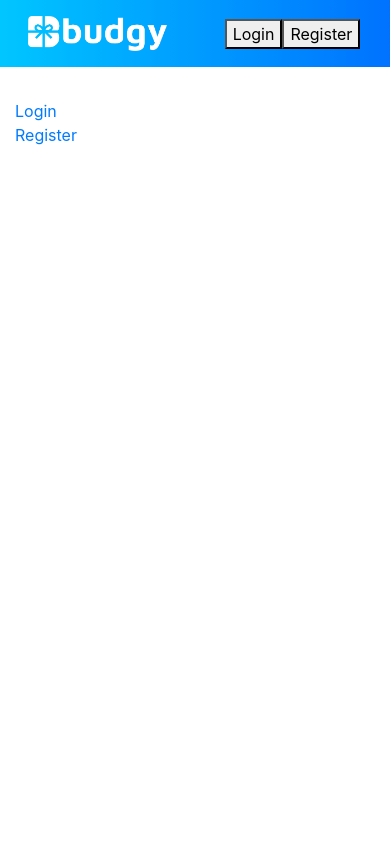
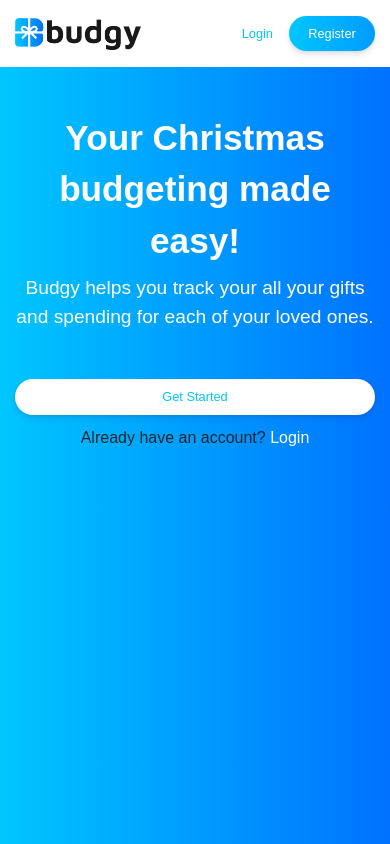
Before and after one commit to michaeltroya/budgy-frontend, a React (Create React App) app: page / in a window 390 px wide. Built offline with nearby package versions, Linux system fonts and the light colour scheme; a web font is replaced by a local one.

Commit message:
finsih homepage mobile styling

```diff
--- a/src/App.js
+++ b/src/App.js
@@ -9,8 +9,6 @@ import Login from './pages/Login/Login';
 import Register from './pages/Register/Register';
 import AuthRoute from './util/AuthRoute';
 import Navbar from './components/layout/Navbar/Navbar';
-//BS imports
-import { Container } from 'react-bootstrap';
 //Redux imports
 import { Provider } from 'react-redux';
 import store from './redux/store';
@@ -36,12 +34,10 @@ const App = () => (
   <Provider store={store}>
     <Router>
       <Navbar />
-      <Container>
-        <AuthRoute exact path="/" component={Home} />
-        <AuthRoute exact path="/dashboard" component={Dashboard} />
-        <AuthRoute exact path="/login" component={Login} />
-        <AuthRoute exact path="/register" component={Register} />
-      </Container>
+      <AuthRoute exact path="/" component={Home} />
+      <AuthRoute exact path="/dashboard" component={Dashboard} />
+      <AuthRoute exact path="/login" component={Login} />
+      <AuthRoute exact path="/register" component={Register} />
     </Router>
   </Provider>
 );
--- a/src/components/layout/Navbar/Navbar.js
+++ b/src/components/layout/Navbar/Navbar.js
@@ -3,21 +3,25 @@ import { Link } from 'react-router-dom';
 // Bootstrap imports
 import { Container, Row, Col } from 'react-bootstrap';
 //img imports
-import logo from '../../../images/light-logo.png';
+import logo from '../../../images/dark-logo.png';
 
 const Navbar = () => {
   return (
     <div className="navbar">
       <Container fluid>
         <Row>
-          <Col className="navbar-logo-container" xs={6}>
+          <Col className="navbar-logo-container" xs={5}>
             <Link to="/">
               <img src={logo} className="navbar-logo" alt="budgy" />
             </Link>
           </Col>
-          <Col className="navbar-button-container" xs={6}>
-            <button>Login</button>
-            <button>Register</button>
+          <Col className="navbar-button-container" xs={7}>
+            <Link to="/login" className="navbar-login-button">
+              Login
+            </Link>
+            <Link to="/register" className="btn btn-gradient">
+              Register
+            </Link>
           </Col>
         </Row>
       </Container>
--- a/src/components/layout/Navbar/_navbar.scss
+++ b/src/components/layout/Navbar/_navbar.scss
@@ -2,16 +2,25 @@
   width: 100%;
   padding: 1rem 0;
   background: rgb(0, 198, 255);
-  background: linear-gradient(90deg, rgba(0, 198, 255, 1) 0%, rgba(0, 114, 255, 1) 100%);
+  background: $white-color;
+  position: relative;
+  z-index: 10;
 }
 
 .navbar-logo-container,
 .navbar-button-container {
   display: flex;
-  justify-content: center;
   align-items: center;
+}
+.navbar-button-container {
+  justify-content: flex-end;
 }
 
 .navbar-logo {
-  height: 2.2rem;
+  height: 2rem;
 }
+
+.navbar-login-button {
+  font-size: 0.8rem;
+  margin-right: 1rem;
+}
--- a/src/pages/Home/Home.js
+++ b/src/pages/Home/Home.js
@@ -1,12 +1,30 @@
 import React from 'react';
 import { Link } from 'react-router-dom';
-
+//BS imports
+import { Container, Row, Col } from 'react-bootstrap';
 const Home = () => {
   return (
-    <section className="home-section">
-      <Link to="/login">Login</Link>
-      <br />
-      <Link to="/register">Register</Link>
+    <section className="homepage-section">
+      <Container>
+        <Row className="homepage-about">
+          <Col xs={12}>
+            <h1>Your Christmas budgeting made easy!</h1>
+            <p> Budgy helps you track your all your gifts and spending for each of your loved ones. </p>
+          </Col>
+        </Row>
+        <div className="homepage-getstarted-button">
+          <Link to="/register" className="btn btn-white">
+            Get Started
+          </Link>
+        </div>
+        <Row>
+          <Col xs={12}>
+            <p className="homepage-login-button">
+              Already have an account? <Link to="/login">Login</Link>
+            </p>
+          </Col>
+        </Row>
+      </Container>
     </section>
   );
 };
--- a/src/pages/Home/_homepage.scss
+++ b/src/pages/Home/_homepage.scss
@@ -1,3 +1,35 @@
-.home-section {
+.homepage-section {
+  margin-top: -67px;
+  padding: 5rem 0;
+  background: $gradient-color;
+  height: 100%;
+  width: 100%;
+}
+
+.homepage-about {
   padding: 2rem 0;
+  text-align: center;
+  color: $white-color;
+  h1 {
+    font-size: 2.2rem;
+    line-height: 3.2rem;
+  }
+  p {
+    font-size: 1.2rem;
+  }
 }
+
+.homepage-getstarted-button {
+  width: 100%;
+  display: flex;
+  justify-content: center;
+  flex-direction: column;
+}
+
+.homepage-login-button {
+  margin-top: 0.7rem;
+  text-align: center;
+  a {
+    color: $white;
+  }
+}
--- /dev/null
+++ b/src/styles/_elements.scss
@@ -0,0 +1,46 @@
+#root,
+body,
+html {
+  height: 100%;
+  padding: 0;
+  margin: 0;
+  font-family: 'Montserrat', sans-serif;
+}
+
+a {
+  text-decoration: none;
+  color: $main-color;
+  &:hover {
+    text-decoration: none;
+    color: $white-color;
+  }
+}
+
+.btn {
+  padding: 0.5rem 1.2rem;
+  text-align: center;
+  text-transform: uppercase;
+  transition: 0.5s;
+  background-size: 200% auto;
+  box-shadow: 0 4px 6px rgba(50, 50, 93, 0.11), 0 1px 3px rgba(0, 0, 0, 0.08);
+  border-radius: 70px;
+  font-size: 0.8rem;
+  text-transform: capitalize;
+
+  &:hover {
+    background-position: right center;
+  }
+}
+
+.btn-gradient {
+  color: $white-color;
+  background-image: $gradient-color;
+}
+
+.btn-white {
+  color: $main-color;
+  background-color: $white-color;
+  &:hover {
+    color: $main-color;
+  }
+}
--- a/src/styles/_reset.scss
+++ /dev/null
@@ -1,7 +0,0 @@
-#root,
-body,
-html {
-  height: 100%;
-  padding: 0;
-  margin: 0;
-}
--- a/src/styles/index.scss
+++ b/src/styles/index.scss
@@ -1,6 +1,6 @@
 //COLORS
-$main-color: #ffc107;
-$accent-color: #00c54f;
+$main-color: rgba(0, 198, 255, 1);
+$gradient-color: linear-gradient(90deg, rgba(0, 198, 255, 1) 0%, rgba(0, 114, 255, 1) 100%);
 $white-color: #fff;
 $dark-color: #181818;
 $darker-color: #0a0a0a;
@@ -15,7 +15,7 @@ $darker-color: #0a0a0a;
 @import '../../node_modules/bootstrap/scss/mixins/breakpoints';
 
 //COMPONENTS
-@import './reset';
+@import './elements';
 @import '../components/layout/Navbar/navbar';
 
 //PAGES
```
